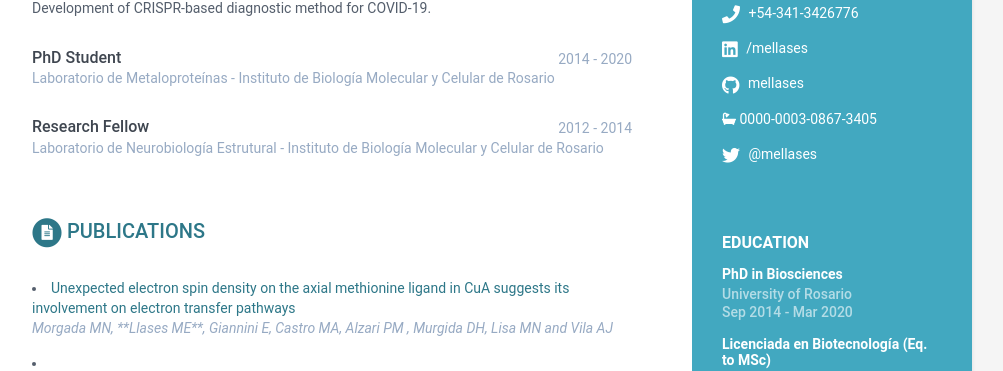
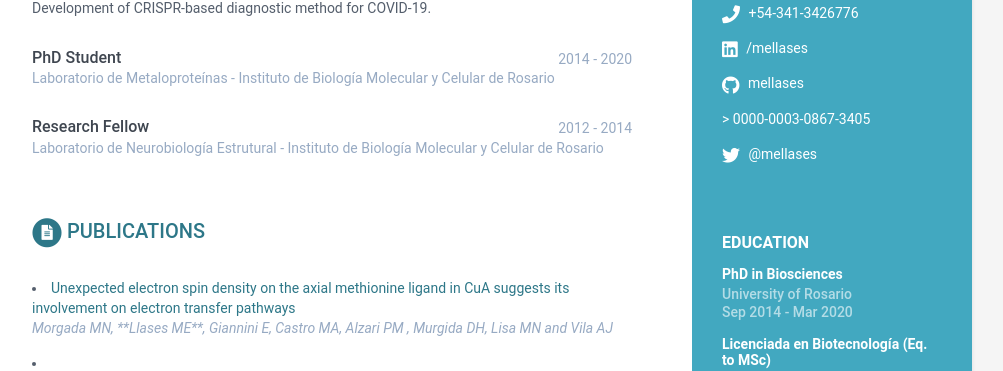
Before and after one commit to mellases/online-cv, a Jekyll site: the page built from index.html, in a window 1280 px wide. Shown: the part 365-736 px from the top of the page, without its empty margins (168-1171 px from the left). Built offline with Jekyll 4.4.1, drawn with Linux system fonts in a browser that asks for light colours.

Commit message:
Update contact.html

```diff
--- a/_includes/contact.html
+++ b/_includes/contact.html
@@ -38,7 +38,7 @@
     {% endif %}
 
     {% if sidebar.orcid %}
-    <li class="orcid"><i class="fa fa-bath"></i>
+    <li class="orcid"><span class="iconify" data-icon="fa-brands:orcid" data-inline="false"></span>></i>
       <a href="http://orcid.org/{{ sidebar.orcid }}" target="_blank">{{ sidebar.orcid }}</a>
     </li>
     {% endif %}
```
